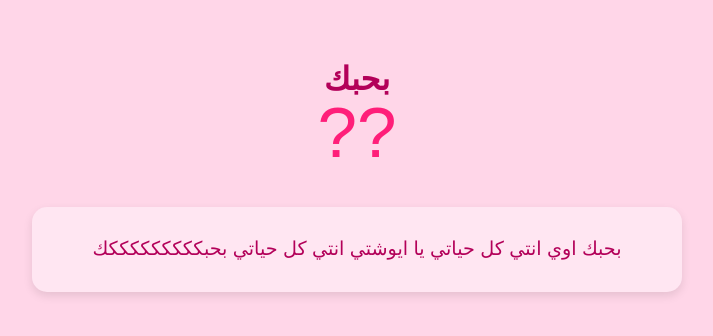
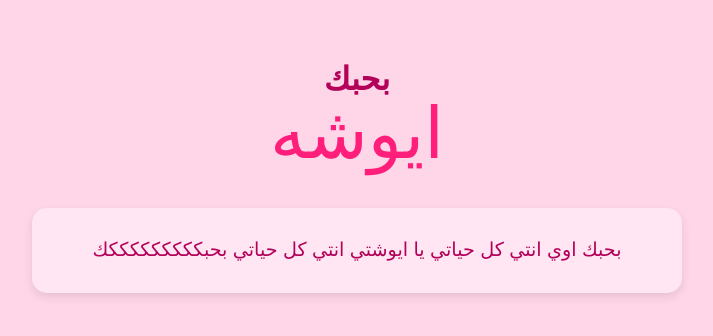
Before and after one commit to mddaaoo9-ux/hapypy, a plain HTML site: page index.html in a window 1280 px wide. Shown: the top 336 px of the page, without its empty margins (283-996 px from the left). Drawn offline with Linux system fonts and the light colour scheme.

Commit message:
Update index.html

```diff
--- a/index.html
+++ b/index.html
@@ -70,7 +70,7 @@
 <body>
 
   <header>بحبك</header>
-  <div class="heart">??</div>
+  <div class="heart">ايوشه</div>
 
   <div class="message">
    بحبك اوي انتي كل حياتي يا ايوشتي انتي كل حياتي بحبكككككككككك
```
